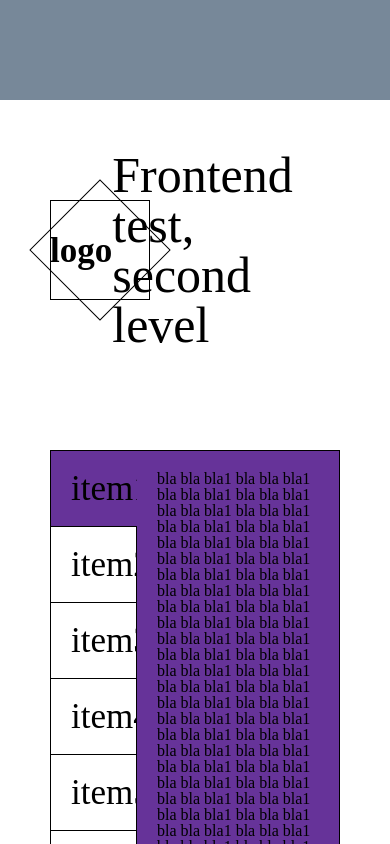
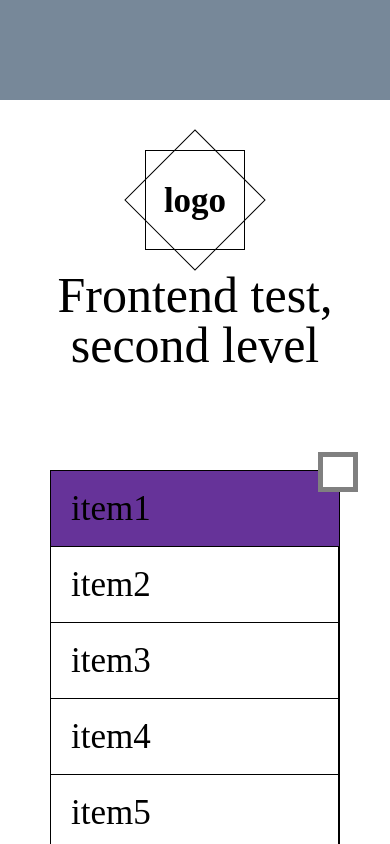
Before and after one commit to vsokolvak/test_Hillel, a plain HTML site: page index.html in a window 390 px wide. Both pictures are taken after a click on the item "item1". Shown: the top 844 px of the page. Drawn offline with Linux system fonts and the light colour scheme.

Commit message:
adaptive

```diff
--- a/index.html
+++ b/index.html
@@ -29,10 +29,13 @@
                 <li id="6" >item6</li>
                 <li id="7" >item7</li>
             </ul>
+            <span>© 2015</span>
         </nav>
+        <div class="square"></div>
+        <section class="content">
 
-        <section class="content">
-            <figure class="content_menu">
+
+            <figure style="display: flex" class="content_menu active_content">
                 <span class="column1">
                     bla bla bla1 bla bla bla1 bla bla bla1 bla bla bla1
                     bla bla bla1 bla bla bla1 bla bla bla1 bla bla bla1
--- a/sass/screen.scss
+++ b/sass/screen.scss
@@ -107,17 +107,23 @@ body {
     background-color: white;
     padding: 50px;
     border-collapse: collapse;
+    position: relative;
 
     .menu {
         width: 30%;
         border: 1px solid black;
         border-right: none;
         @include box_sizing;
+        display: flex;
+        flex-direction: column;
+        justify-content: space-between;
+        align-items: center;
 
         ul {
             width: 100%;
             display: flex;
             flex-direction: column;
+
 
             li {
                 width: 100%;
@@ -136,6 +142,21 @@ body {
                 }
             }
         }
+         span {
+                display: block;
+                padding: 10px;
+        }
+    }
+
+    .square {
+        position: absolute;
+        width: 30px;
+        height: 30px;
+        border: 5px solid grey;
+        background-color: white;
+        top: 32px;
+        right: 32px;
+        z-index: 10;
     }
 
     .content {
@@ -146,6 +167,8 @@ body {
         background-color: rebeccapurple;
         color: $page_font_color;
         overflow: hidden;
+        position: relative;
+
 
         .content_menu {
             display: none;
@@ -195,3 +218,44 @@ body {
         }
     }
 }
+@media screen and (max-width: 750px) {
+    .page_header {
+        flex-direction: column;
+
+        .logo{
+            padding-bottom: 20px;
+        }
+
+        h1{
+            text-align: center;
+        }
+    }
+}
+
+@media screen and (max-width: 600px) {
+    .main_page {
+        flex-direction: column;
+
+        .menu{
+            width: 100%;
+            border: 1px solid black;
+        }
+
+        .content {
+            width: 100%;
+
+            .column3 {
+                flex-wrap: wrap;
+
+                .col1 {
+                    width: 100% !important;
+                }
+
+                .col2 {
+                    width: 100% !important;
+                    padding-left: 0 !important;
+                }
+            }
+        }
+    }
+}
--- a/script/js.js
+++ b/script/js.js
@@ -1,32 +1,32 @@
 window.onload = function() {
-    var menu_item = document.querySelectorAll(".menu ul li");
+    var menu_item = document.querySelectorAll(".menu ul li"); //масив пунктов менбю
     console.log(menu_item);
 
-    var content_item = document.getElementsByClassName("content_menu");
+    var content_item = document.getElementsByClassName("content_menu"); // масив контента
     console.log(content_item);
 
     for( var i = 0; i < menu_item.length; i++ ) {
-        menu_item[i].addEventListener('click', active);
+        menu_item[i].addEventListener('click', active); // навесил клик на меню
 
     }
 
     function active(){
-        for( var j = 0; j < menu_item.length; j++ ) {
+        for( var j = 0; j < menu_item.length; j++ ) { //если есть активные меню удалил свойства
             if  ( menu_item[j].classList.contains('active') ) {
                 menu_item[j].classList.remove('active');
                 break;
             }
         }
-        this.classList.add('active');
-        var count = this.id - 1;
+        this.classList.add('active'); //добавил свойство активного меню текущему
+        var count = this.id - 1; // узнал куда кликнул
 
-        for(k = 0; k < content_item.length; k++){
+        for(k = 0; k < content_item.length; k++){ //почистил активные стили для контента
             content_item[k].setAttribute('style','display: none');
             content_item[count].classList.remove('active_content');
         }
 
-        content_item[count].setAttribute('style','display: flex');
-        setTimeout(function() {
+        content_item[count].setAttribute('style','display: flex'); //добавил активные стили контенту
+        setTimeout(function() { //решил баг дисплей none to flex чтобы работала анимация
             content_item[count].classList.add('active_content');
         }, 1);
     }
```
Also changed, not shown: stylesheets/screen.css.
